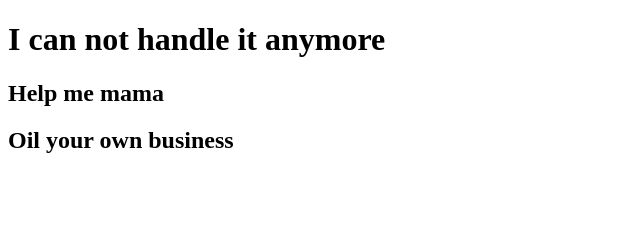
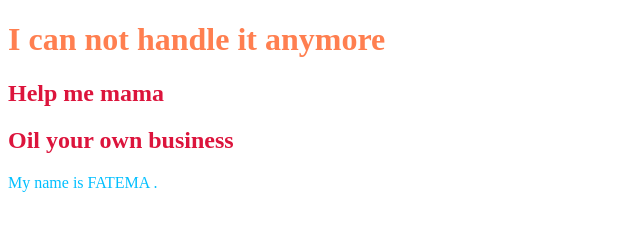
Before and after one commit to fatemacse4/my-happy-repo, a plain HTML site: page index.html in a window 1280 px wide. Shown: the whole page, without its empty margins (0-640 px from the left). Drawn offline with Linux system fonts and the light colour scheme.

Commit message:
add color by css

```diff
--- a/index.html
+++ b/index.html
@@ -5,10 +5,12 @@
     <meta http-equiv="X-UA-Compatible" content="IE=edge">
     <meta name="viewport" content="width=device-width, initial-scale=1.0">
     <title>my-happy-repo</title>
+    <link rel="stylesheet" href="style.css">
 </head>
 <body>
     <h1>I can not handle it anymore</h1>
     <h2>Help me mama</h2>
     <h2>Oil your own business</h2>
+    <p>My name is FATEMA .</p>
 </body>
 </html>
--- /dev/null
+++ b/style.css
@@ -0,0 +1,9 @@
+p{
+    color: deepskyblue;
+}
+h1{
+    color: coral;
+}
+h2{
+    color: crimson;
+}
```
